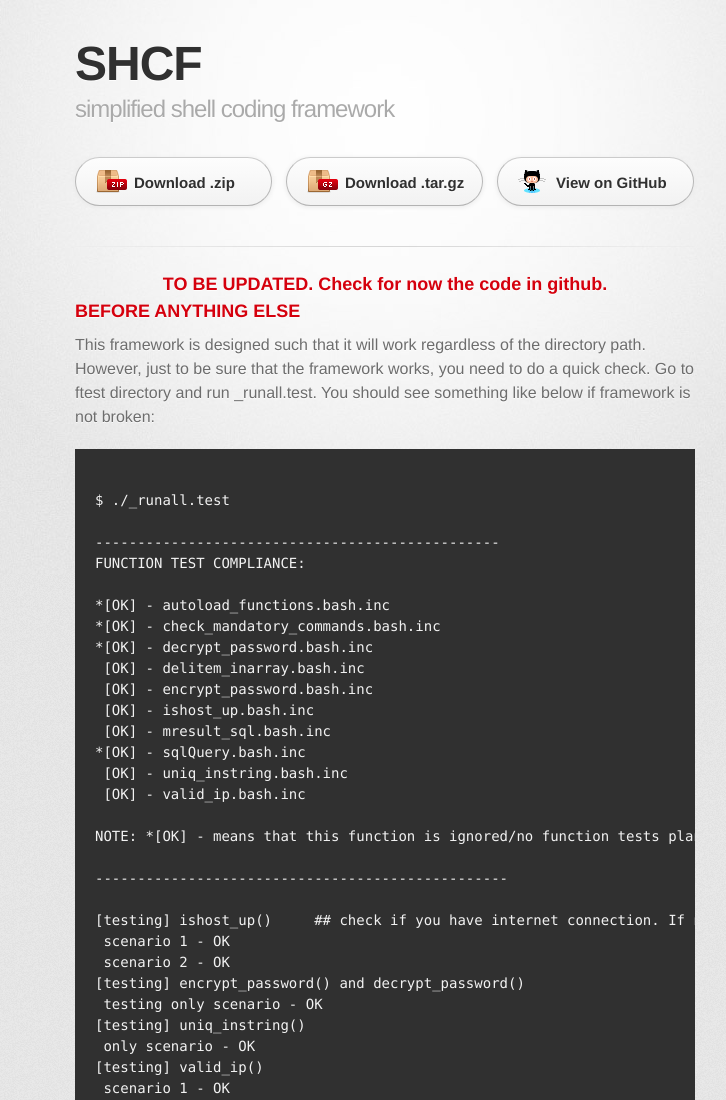
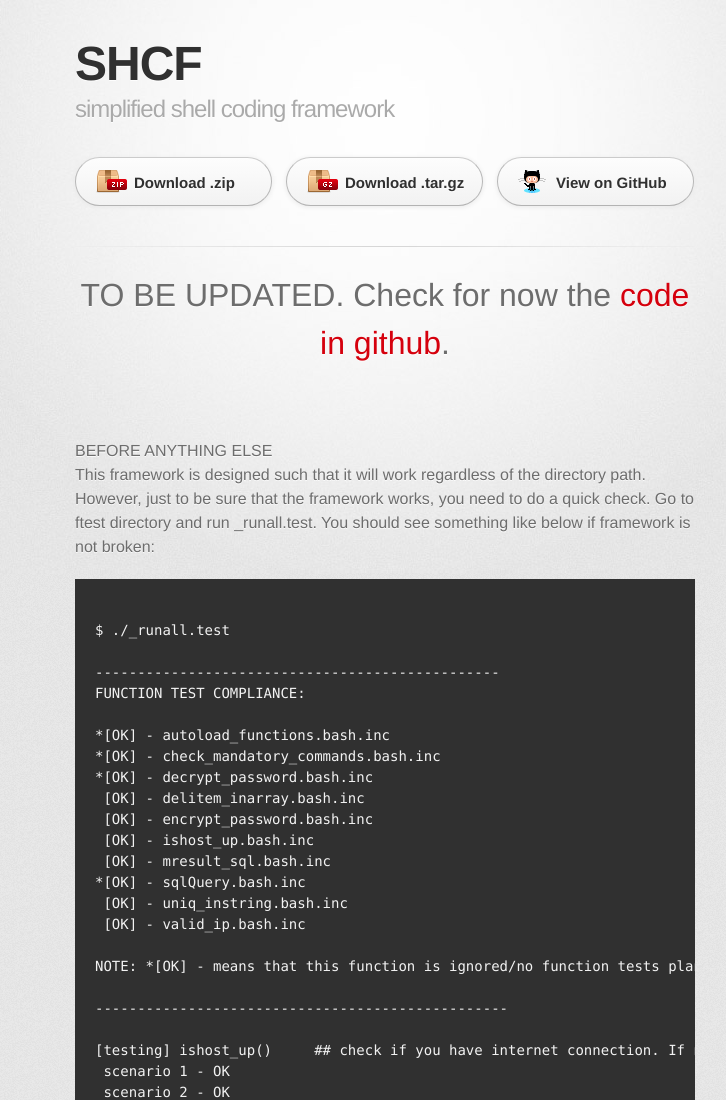
Before and after one commit to shsdk/shcf, a plain HTML site: page index.html in a window 1280 px wide. Shown: the top 1100 px of the page, without its empty margins (255-981 px from the left). Drawn offline with Linux system fonts and the light colour scheme; a web font is replaced by a local one.

Commit message:
outdated instruction in shcf page

```diff
--- a/index.html
+++ b/index.html
@@ -32,7 +32,7 @@
 
         <section id="main_content">
           <h3>
-<center>TO BE UPDATED. Check for now the <a href="https://github.com/icasimpan/shcf">code in github</a>.</center>
+<h1><center>TO BE UPDATED. Check for now the <a href="https://github.com/icasimpan/shcf">code in github</a>.</center></h1><br><br><br>
 <a name="welcome-to-github-pages" class="anchor" href="#welcome-to-github-pages"><span class="octicon octicon-link"></span></a>BEFORE ANYTHING ELSE</h3>
 <p>This framework is designed such that it will work regardless of the directory path.
 However, just to be sure that the framework works, you need to do a quick check.
```
